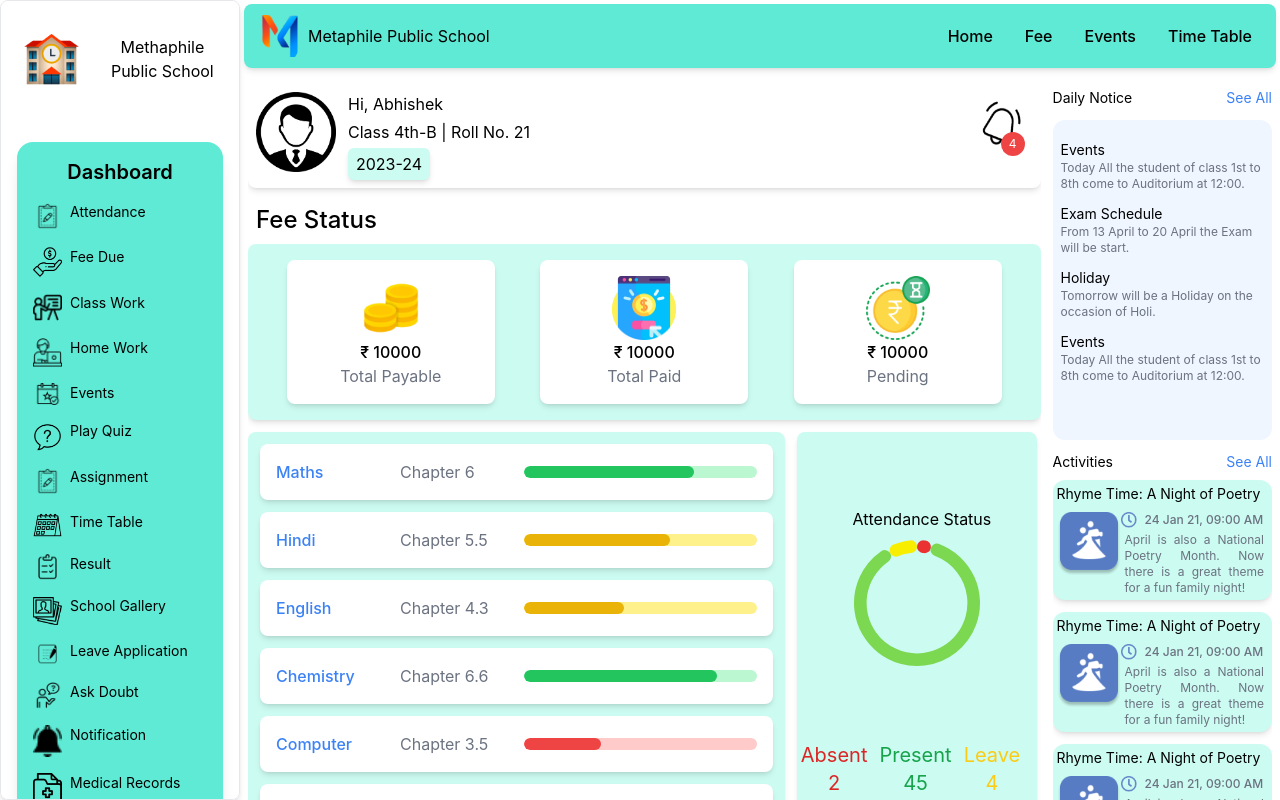
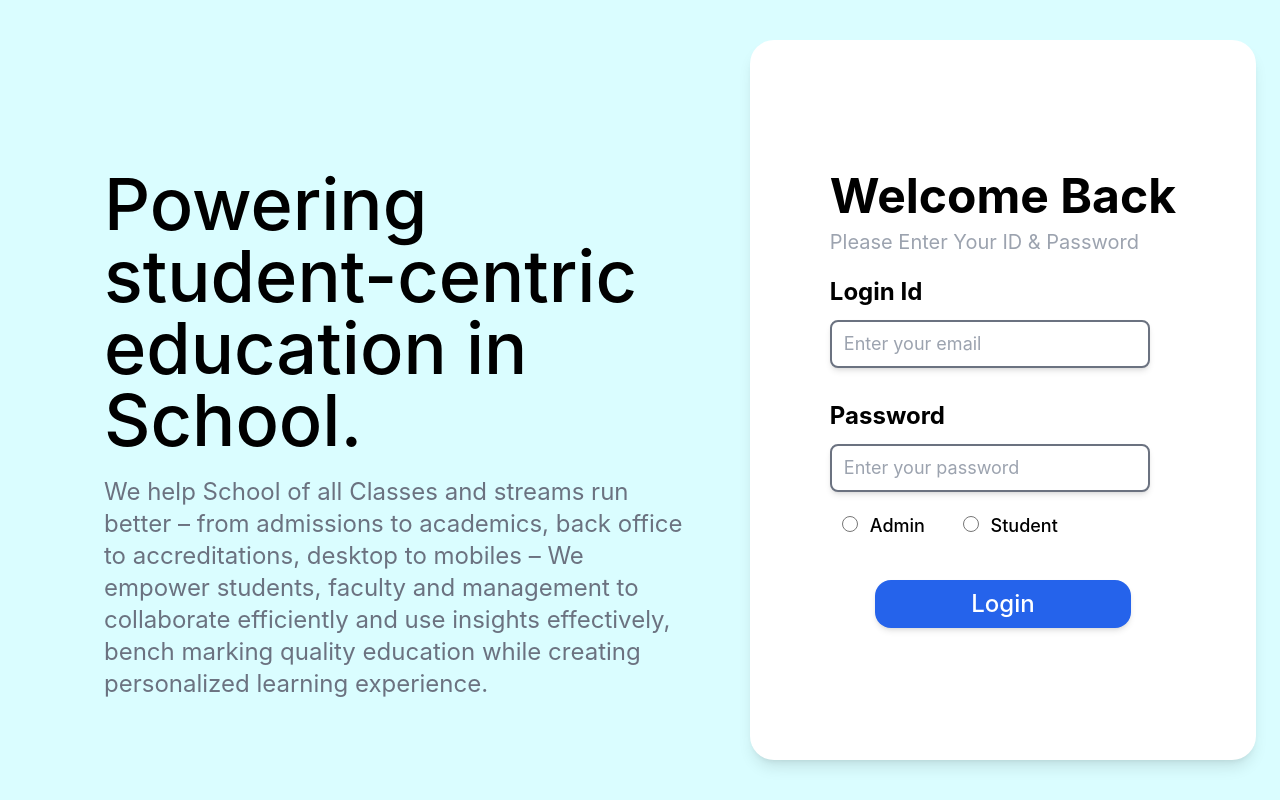
Before and after one commit to TheMetaphile/ERP, a React (Vite) app: page / in a window 1280 px wide. Built offline with nearby package versions, Linux system fonts and the light colour scheme.

Commit message:
Login screen added and route set

```diff
--- a/src/components/drawer/Drawer.jsx
+++ b/src/components/drawer/Drawer.jsx
@@ -2,6 +2,7 @@ import schoolImage from "../../assets/School.png";
 import logout from "../../assets/logout.png";
 import ImageTextInRow from "./ImageTextInRow.jsx";
 import menuItems from "../../helpers/menuItems.js";
+import { Link } from "react-router-dom";
 
 export default function Drawer() {
   return (
@@ -25,10 +26,10 @@ export default function Drawer() {
         </div>
       </div>
       <div className="flex justify-center mt-8"> {/* Added flex justify-center here */}
-        <button className="bg-teal-300 border border-transparent rounded-xl px-4 py-2 flex items-center shadow-md">
+        <Link to='/' className="bg-teal-300 border border-transparent rounded-xl px-4 py-2 flex items-center shadow-md">
           <span className="text-black">Log out</span>
           <img src={logout} alt="School" className="w-6 ml-2" />
-        </button>
+        </Link>
       </div>
     </div>
   );
--- a/src/components/navbar/navbar.jsx
+++ b/src/components/navbar/navbar.jsx
@@ -13,16 +13,16 @@ export default function Navbar() {
       <nav>
         <ul className="flex min-w-full">
           <li className="mr-4">
-            <Link to="/home" className="text-black font-medium hover:bg-blue-500 hover:text-white px-2 py-1 rounded-lg">Home</Link>
+            <Link to="/dashboard/home" className="text-black font-medium hover:bg-blue-500 hover:text-white px-2 py-1 rounded-lg">Home</Link>
           </li>
           <li className="mr-4">
-            <Link to="/fee-due" className="text-black font-medium hover:bg-blue-500 hover:text-white px-2 py-1 rounded-lg">Fee</Link>
+            <Link to="/dashboard/fee-due" className="text-black font-medium hover:bg-blue-500 hover:text-white px-2 py-1 rounded-lg">Fee</Link>
           </li>
           <li className="mr-4">
-            <Link to="/events" className="text-black font-medium hover:bg-blue-500 hover:text-white px-2 py-1 rounded-lg">Events</Link>
+            <Link to="/dashboard/events" className="text-black font-medium hover:bg-blue-500 hover:text-white px-2 py-1 rounded-lg">Events</Link>
           </li>
           <li>
-            <Link to="/timetable" className="text-black font-medium hover:bg-blue-500 hover:text-white px-2 py-1 rounded-lg">Time Table</Link>
+            <Link to="/dashboard/timetable" className="text-black font-medium hover:bg-blue-500 hover:text-white px-2 py-1 rounded-lg">Time Table</Link>
           </li>
         </ul>
       </nav>
--- /dev/null
+++ b/src/components/onBoarding/LeftCard.jsx
@@ -0,0 +1,15 @@
+export default function LeftCard() {
+    return (
+        <div className="flex flex-col items-center ml-20  mt-32 w-1/2 h-3/4 ">
+            <h1 className="text-7xl font-medium mb-5">
+                Powering student-centric education in School.
+            </h1>
+            <h1 className="text-2xl text-gray-500">
+                We help School of all Classes and streams run better – from admissions to academics, back office to accreditations, desktop to mobiles – We empower students, faculty and management to collaborate efficiently and use insights effectively, bench marking quality education while creating personalized learning experience.
+            </h1>
+            <h1>
+
+            </h1>
+        </div>
+    )
+}
--- /dev/null
+++ b/src/components/onBoarding/Login.jsx
@@ -0,0 +1,11 @@
+import LeftCard from "./LeftCard";
+import RightCard from "./RightCard";
+
+export default function Login() {
+    return (
+        <div className="flex justify-between w-screen h-screen bg-login py-10 px-6">
+            <LeftCard />
+            <RightCard />
+        </div>
+    )
+}
--- /dev/null
+++ b/src/components/onBoarding/RightCard.jsx
@@ -0,0 +1,76 @@
+import { useState } from "react";
+import { Link } from "react-router-dom";
+
+
+export default function RightCard() {
+    const [email, setEmail] = useState('');
+    const [password, setPassword] = useState('');
+    const [role, setRole] = useState('');
+
+    const handleRoleChange = (event) => {
+        setRole(event.target.value);
+    };
+    const handlePasswordChange = (event) => {
+        setPassword(event.target.value);
+    };
+    const handleEmailChange = (event) => {
+        setEmail(event.target.value);
+    };
+    return (
+        <div className="flex flex-col w-fit h-8/10 bg-white rounded-3xl shadow-lg ml-16 px-20 justify-center">
+            <h1 className="text-5xl font-bold whitespace-nowrap">Welcome Back</h1>
+            <h1 className="text-xl mt-2 text-gray-400">Please Enter Your ID & Password</h1>
+            <h1 className="text-2xl font-bold mt-5 ">Login Id</h1>
+
+            <input
+                type="email"
+                id="email"
+                name="email"
+                value={email}
+                onChange={handleEmailChange}
+                placeholder="Enter your email"
+                className="w-80 rounded-lg shadow-md px-3 py-2 border-2 border-gray-500 mt-3 text-lg "
+            />
+
+            <h1 className="text-2xl font-bold mt-8">Password</h1>
+
+            <input
+                type="password"
+                id="password"
+                name="password"
+                value={password}
+                onChange={handlePasswordChange}
+                placeholder="Enter your password"
+                className="w-80 rounded-lg shadow-md px-3 py-2 border-2 border-gray-500 mt-3 text-lg "
+            />
+            <div className="flex w-60 px-3 py-2  mt-3 text-lg justify-between">
+                <label className="text-lg font-medium text-center">
+                    <input
+                        type="radio"
+                        name="role"
+                        value="Admin"
+                        checked={role === "Admin"}
+                        onChange={handleRoleChange}
+                        className="mr-3 w-4 h-4"
+                    />
+                    Admin
+                </label>
+
+                <label className="text-lg font-medium text-center">
+                    <input
+                        type="radio"
+                        name="role"
+                        value="Student"
+                        checked={role === "Student"}
+                        onChange={handleRoleChange}
+                        className="mr-3 w-4 h-4"
+                    />
+                    Student
+                </label>
+            </div>
+            <Link to='/dashboard' className="flex w-64 shadow-md rounded-2xl py-2 justify-center self-center  bg-blue-600 mt-8">
+                <h1 className="font-medium text-2xl text-white">Login</h1>
+            </Link>
+        </div>
+    )
+}
--- a/src/helpers/menuItems.js
+++ b/src/helpers/menuItems.js
@@ -3,19 +3,19 @@ const menuItems = [
     image: "src/assets/Dashboard_assignment.png",
     alt: "Attendance image",
     text: "Attendance",
-    route: '/attendance'
+    route: '/dashboard/attendance'
   },
   {
     image: "src/assets/Dashboard_fee.png",
     alt: "Fee Due image",
     text: "Fee Due",
-    route: '/fee-due'
+    route: '/dashboard/fee-due'
   },
   {
     image: "src/assets/presentation 1.png",
     alt: "presentation image",
     text: "Class Work",
-    route: '/classwork'
+    route: '/dashboard/classwork'
   },
   {
     image: "src/assets/freelance 1.png",
@@ -26,19 +26,19 @@ const menuItems = [
     image: "src/assets/Dashboard_events.png",
     alt: "Events image",
     text: "Events",
-    route: '/events'
+    route: '/dashboard/events'
   },
   {
     image: "src/assets/Dashboard_quiz.png",
     alt: "Play Quiz image",
     text: "Play Quiz",
-    route: "/quiz/physics"
+    route: "/dashboard/quiz/physics"
   },
   {
     image: "src/assets/Dashboard_assignment.png",
     alt: "Assignment image",
     text: "Assignment",
-    route: 'assignment'
+    route: '/dashboard/assignment'
   },
   {
     image: "src/assets/Dashboard_time_table.png",
@@ -49,7 +49,7 @@ const menuItems = [
     image: "src/assets/Dashboard_result.png",
     alt: "Result image",
     text: "Result",
-    route: '/result'
+    route: '/dashboard/result'
   },
   {
     image: "src/assets/Dashboard_gallery.png",
@@ -80,7 +80,7 @@ const menuItems = [
     image: "src/assets/datesheet.png",
     alt: "Date sheet image",
     text: "Date Sheet",
-    route: "/datesheet"
+    route: "/dashboard/datesheet"
   },
   {
     image: "src/assets/lifestyle 1.png",
--- a/tailwind.config.js
+++ b/tailwind.config.js
@@ -14,7 +14,8 @@ export default {
         wheat: '#F5DEB3',
         secondary: "#AEEEED",
         bg_blue: "#E8EFFD",
-        text_blue: '#032E66'
+        text_blue: '#032E66',
+        login: '#DAFDFF'
       },
     },
   },
```
Also changed, not shown: src/components/drawer/drawer.module.css (deleted, +0 -81 lines), src/components/drawer/image-text-in-row.css (deleted, +0 -17 lines), src/main.jsx (+19 -13 lines).
